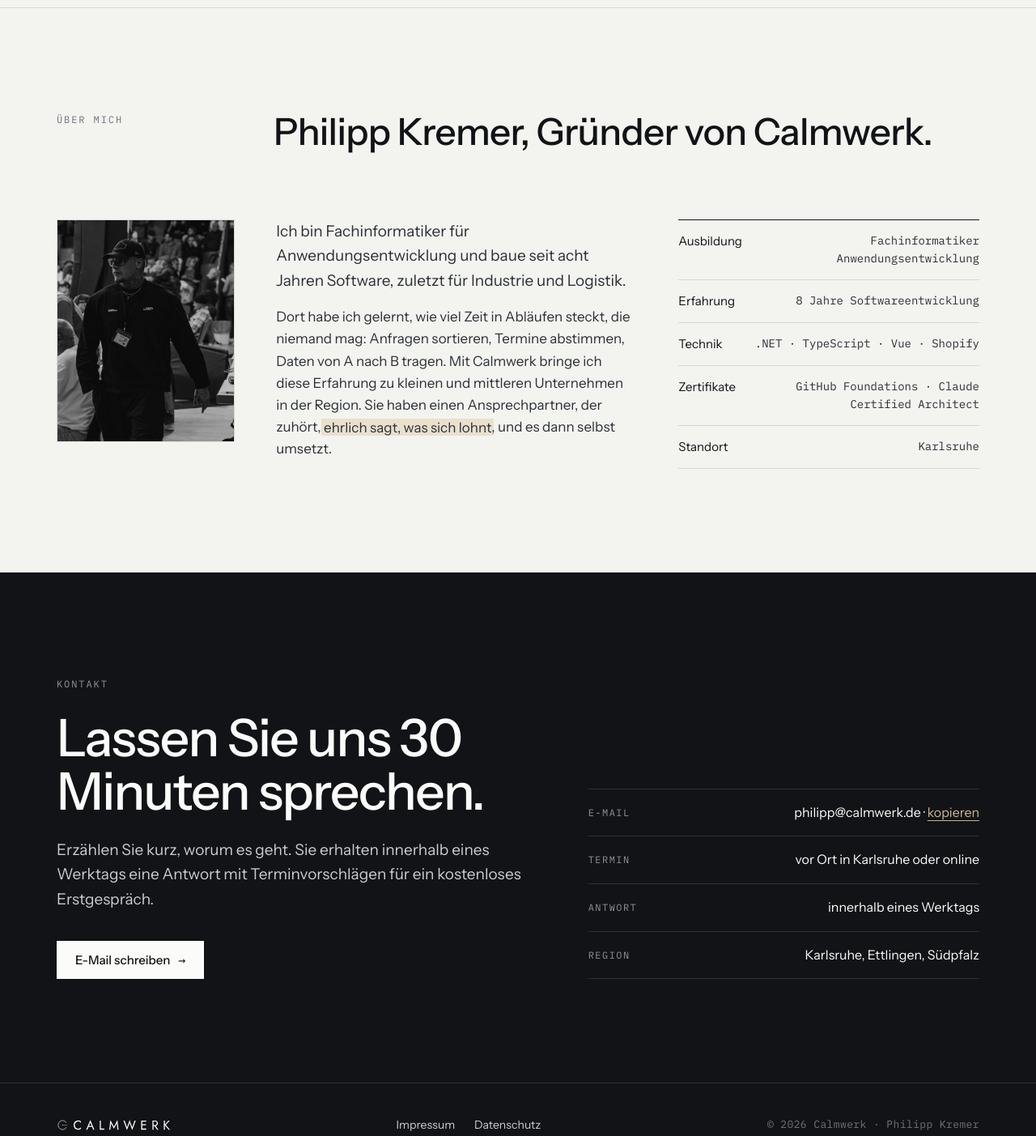
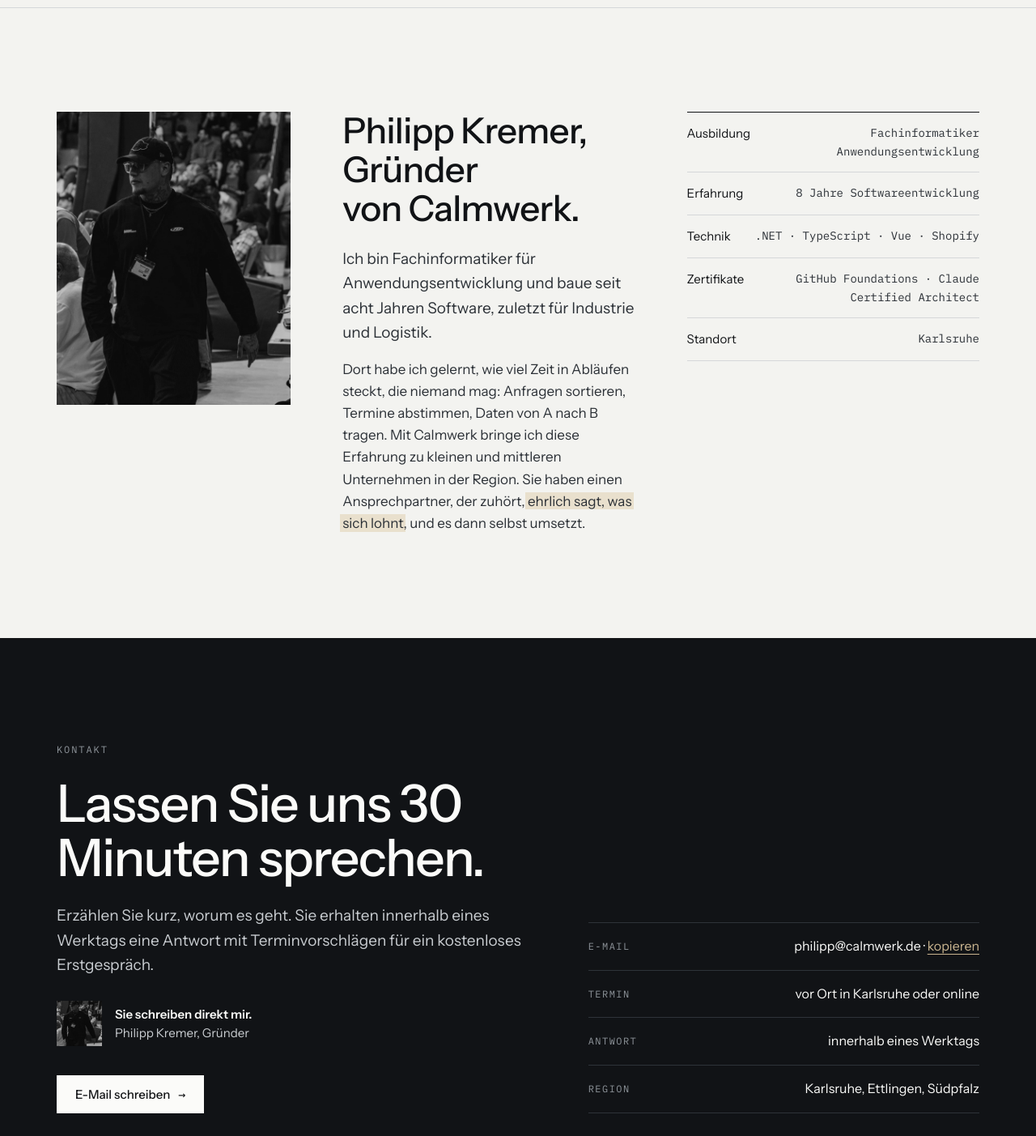
Before and after one commit to calmwerk/calmwerk, an Astro site: page / in a window 1280 px wide. Shown: the part 5060-6463 px from the top of the page at 81% size. Built offline with nearby package versions, Linux system fonts and the light colour scheme; Astro itself is replaced by a stand-in of ours.

Commit message:
style: match photo layout of about and contact sections to local design
About: photo, heading with text, facts in three columns; the separate
section heading is gone. Contact: small photo with the line that the
visitor writes to the founder directly.

```diff
--- a/src/components/sections/Kontakt.astro
+++ b/src/components/sections/Kontakt.astro
@@ -1,5 +1,10 @@
 ---
+import { Image } from 'astro:assets';
+import { getEntry } from 'astro:content';
 import { site } from '../../data/site';
+
+// Kleines Foto aus „Über mich“; ohne Foto entfällt die Zeile.
+const foto = (await getEntry('ueber', 'philipp-kremer'))?.data.foto;
 
 const mailto = `mailto:${site.email}?subject=${encodeURIComponent(`Erstgespräch ${site.name}`)}`;
 ---
@@ -10,6 +15,10 @@ const mailto = `mailto:${site.email}?subject=${encodeURIComponent(`Erstgespräch
       <p class="label">Kontakt</p>
       <h2 id="kontakt-title">Lassen Sie uns 30 Minuten sprechen.</h2>
       <p class="lede">Erzählen Sie kurz, worum es geht. Sie erhalten innerhalb eines Werktags eine Antwort mit Terminvorschlägen für ein kostenloses Erstgespräch.</p>
+      <div class="contact-person">
+        {foto && <Image src={foto} alt="" width={112} height={112} fit="cover" position="top" loading="lazy" />}
+        <p><b>Sie schreiben direkt mir.</b><span>{site.founder.name}, {site.founder.jobTitle}</span></p>
+      </div>
       <a class="btn light" href={mailto}>E-Mail schreiben <span class="arrow" aria-hidden="true">→</span></a>
     </div>
     <div class="contact-card">
--- a/src/components/sections/Ueber.astro
+++ b/src/components/sections/Ueber.astro
@@ -1,7 +1,6 @@
 ---
 import { Image } from 'astro:assets';
 import { getEntry } from 'astro:content';
-import SectionHead from '../SectionHead.astro';
 import MarkedText from '../MarkedText.astro';
 import { fakten, site } from '../../data/site';
 
@@ -10,18 +9,19 @@ if (!ueber) throw new Error('src/content/ueber/philipp-kremer.md fehlt');
 const { foto, fotoAlt, einleitung, text, markierung } = ueber.data;
 ---
 
+<!-- Foto | Überschrift und Text | Eckdaten; ohne Foto: Text | Eckdaten -->
 <section class="section" id="ueber" aria-labelledby="ueber-title">
   <div class="wrap">
-    <SectionHead label="Über mich" titleId="ueber-title">{site.founder.name}, Gründer von {site.name}.</SectionHead>
     <div class:list={['about', { 'has-portrait': foto }]}>
       {
         foto && (
           <figure class="portrait">
-            <Image src={foto} alt={fotoAlt} widths={[320, 480, 640]} sizes="(max-width: 860px) 240px, 280px" loading="lazy" />
+            <Image src={foto} alt={fotoAlt} widths={[320, 480, 640]} sizes="(max-width: 860px) 320px, 290px" loading="lazy" />
           </figure>
         )
       }
-      <div>
+      <div class="about-body">
+        <h2 id="ueber-title">{site.founder.name},<br />{site.founder.jobTitle}<br />von {site.name}.</h2>
         <p class="lede">{einleitung}</p>
         <p class="about-text"><MarkedText text={text} markierung={markierung} /></p>
       </div>
--- a/src/styles/global.css
+++ b/src/styles/global.css
@@ -184,14 +184,16 @@ body::before { content: ""; position: fixed; inset: 0 0 auto; height: env(safe-a
 .about .facts { border-top: 1px solid var(--ink); }
 .about .facts div { display: flex; justify-content: space-between; gap: 16px; padding: 14px 0; border-bottom: 1px solid var(--hair); font-size: 15px; }
 .about .facts span:last-child { font-family: var(--f-mono); font-size: 14px; color: var(--graphite); text-align: right; }
-/* Mit Porträt: Foto | Text | Eckdaten; auf dem Smartphone untereinander, Foto zuerst. */
-.about.has-portrait { grid-template-columns: 220px minmax(0, 1.2fr) minmax(0, 1fr); gap: clamp(28px, 4vw, 56px); }
-.portrait { margin: 0; background: var(--white); border: 1px solid var(--hair); }
+/* Über mich: Foto | Überschrift und Text | Eckdaten; darunter zweispaltig, auf dem Smartphone untereinander. */
+.about.has-portrait { grid-template-columns: minmax(0, 0.8fr) minmax(0, 1fr) minmax(0, 1fr); gap: clamp(32px, 5vw, 64px); }
+.about-body h2 { font-size: clamp(30px, 3.6vw, 44px); line-height: 1.08; margin-bottom: 24px; }
+.about .lede { font-size: clamp(17px, 1.6vw, 19px); }
+.portrait { margin: 0; background: var(--ink); }
 .portrait img { display: block; width: 100%; height: auto; aspect-ratio: 4 / 5; object-fit: cover; object-position: 50% 20%; }
 /* Schwarz-weiß wie die Marke (Tinte und Papier); gilt auch für Fotos, die im CMS hochgeladen werden. */
-.portrait img { filter: grayscale(1) contrast(1.06); }
-@media (max-width: 1080px) { .about.has-portrait { grid-template-columns: 200px minmax(0, 1fr); } .about.has-portrait .facts { grid-column: 1 / -1; } }
-@media (max-width: 860px) { .about, .about.has-portrait { grid-template-columns: 1fr; } .portrait { max-width: 240px; } }
+.portrait img, .contact-person img { filter: grayscale(1) contrast(1.06); }
+@media (max-width: 1080px) { .about.has-portrait { grid-template-columns: minmax(0, 0.8fr) minmax(0, 1.2fr); } .about.has-portrait .facts { grid-column: 1 / -1; } }
+@media (max-width: 860px) { .about, .about.has-portrait { grid-template-columns: 1fr; } .portrait { max-width: 320px; } }
 
 /* Contact */
 .contact .wrap { display: grid; grid-template-columns: minmax(0, 1.2fr) minmax(0, 1fr); gap: clamp(32px, 6vw, 96px); align-items: end; }
@@ -222,7 +224,13 @@ body::before { content: ""; position: fixed; inset: 0 0 auto; height: env(safe-a
 /* Hilfsklassen (ersetzen frühere Inline-Styles) */
 .mb-label { margin-bottom: 28px; }
 .contact .label { margin-bottom: 24px; }
-.contact .lede { margin-bottom: 36px; }
+.contact .lede { margin-bottom: 28px; }
+/* Kontakt: kleines Foto mit „Sie schreiben direkt mir.“ */
+.contact-person { display: flex; align-items: center; gap: 16px; margin-bottom: 36px; }
+.contact-person img { width: 56px; height: 56px; object-fit: cover; flex: none; }
+.contact-person p { display: grid; gap: 2px; font-size: 15px; line-height: 1.4; }
+.contact-person b { font-weight: 600; color: var(--white); }
+.contact-person span { color: #C9CDD1; }
 .about-text { margin-top: 16px; color: var(--graphite); }
 .ref-img { margin: 0; }
 .btn.compact { padding: 11px 18px; font-size: 14px; }
```
